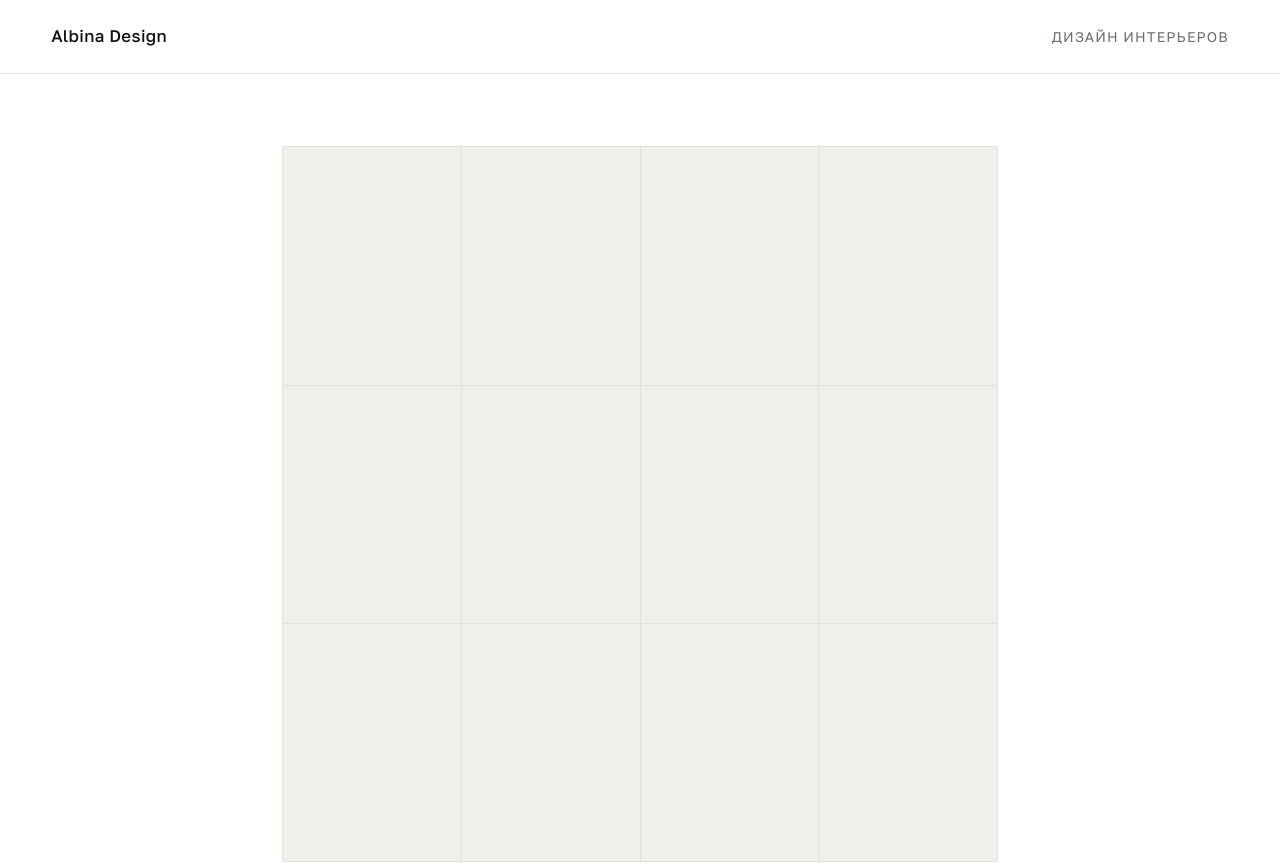
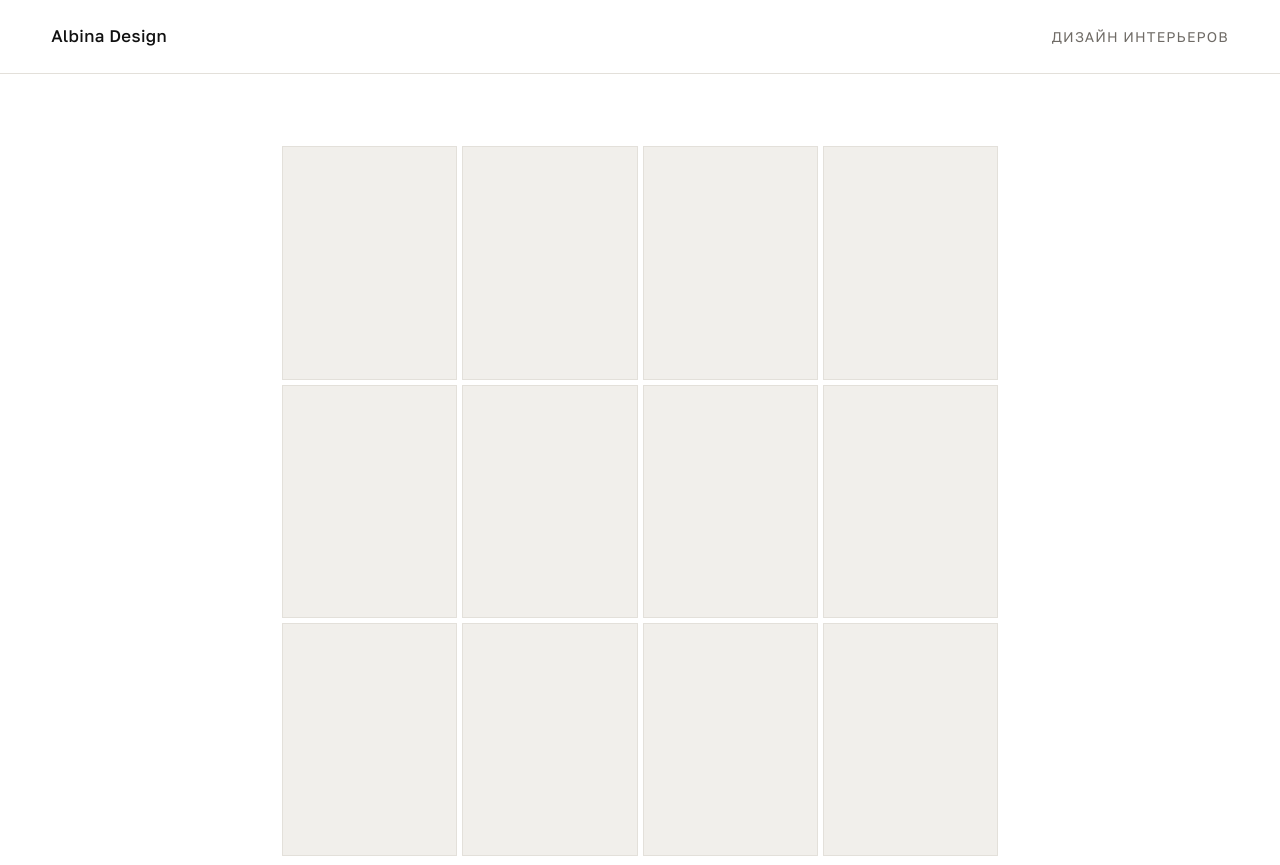
Before and after one commit to sharipovdotnet/albina.design, a website built with Vite: page index.html in a window 1280 px wide. Shown: the top 865 px of the page. Built offline with nearby package versions, Linux system fonts and the light colour scheme.

Commit message:
Отступ 5px между ячейками галереи
Ячейки больше не делят общую линию: рамку в 1px несёт каждая ячейка, контейнер
своих линий не рисует, иначе линия встала бы криво у одного края зазора.

```diff
--- a/src/styles/main.css
+++ b/src/styles/main.css
@@ -52,6 +52,7 @@
     /* Боковые отступы main: ровно 300px на экранах от ~1364px, ниже — пропорционально меньше. */
     --main-gutter: 300px;
     --line-width: 1px;
+    --cell-gap: 5px;
 
     --duration: 240ms;
     --ease: cubic-bezier(0.22, 0.61, 0.36, 1);
@@ -139,15 +140,14 @@
 
 @layer components {
   /*
-   * Решётка: верхняя и левая линии приходят от контейнера, правая и нижняя —
-   * от каждой ячейки. Соседние прямоугольники делят одну линию, поэтому сетка
-   * читается как единая connected-конструкция, а не как отдельные карточки.
+   * Ячейки разделены отступом, поэтому общую линию они не делят: рамку в 1px несёт
+   * каждая ячейка, а контейнер своих линий не рисует — иначе линия встала бы криво,
+   * упираясь в один край зазора.
    */
   .gallery {
     display: grid;
     grid-template-columns: 1fr;
-    border-block-start: var(--line-width) solid var(--line);
-    border-inline-start: var(--line-width) solid var(--line);
+    gap: var(--cell-gap);
   }
 
   @media (min-width: 40rem) {
@@ -171,8 +171,7 @@
   .project {
     display: flex;
     flex-direction: column;
-    border-inline-end: var(--line-width) solid var(--line);
-    border-block-end: var(--line-width) solid var(--line);
+    border: var(--line-width) solid var(--line);
     animation: project-reveal var(--duration) var(--ease) both;
     animation-delay: calc(var(--index, 0) * 50ms);
   }
```
Also changed, not shown: README.md.
